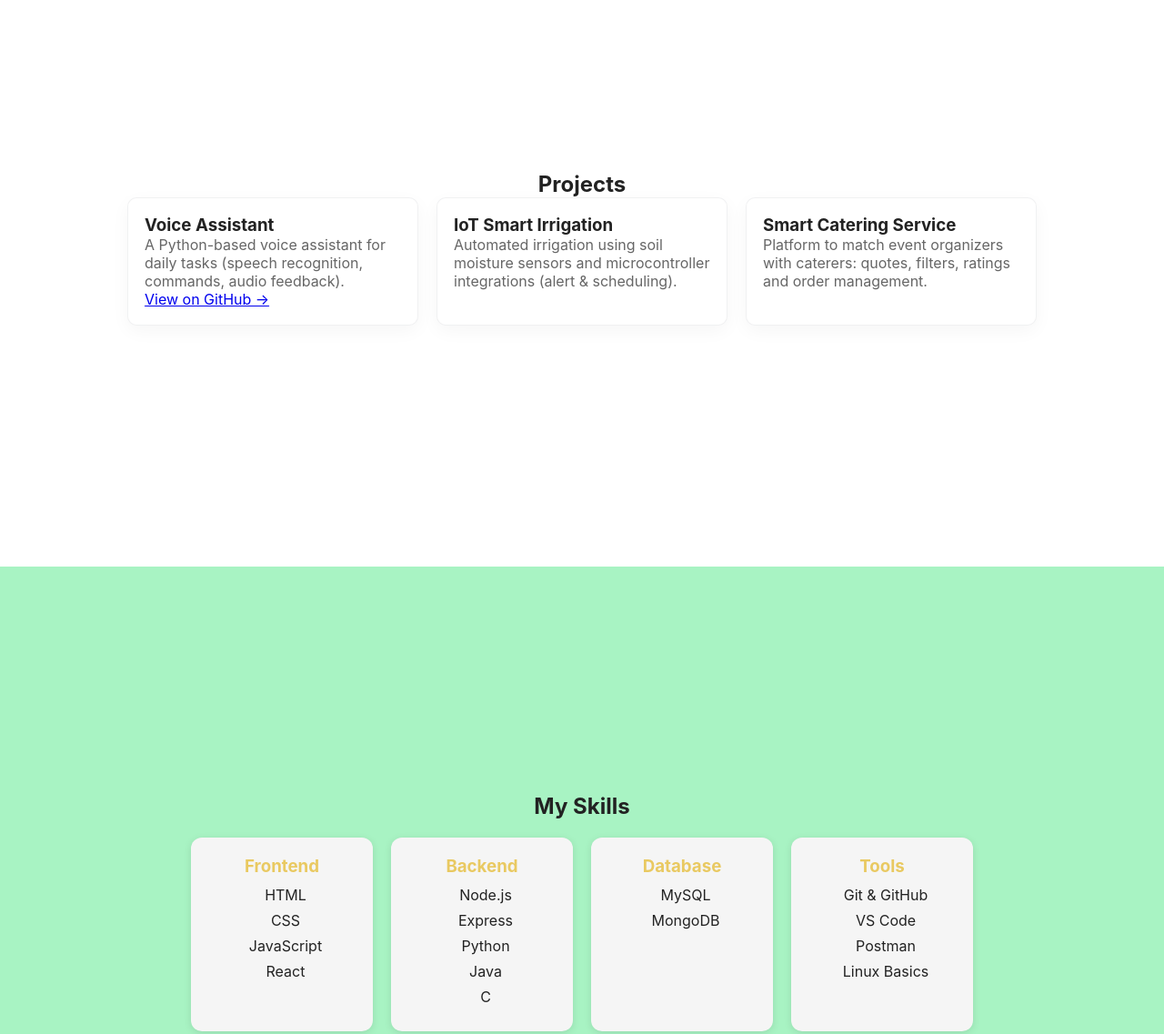
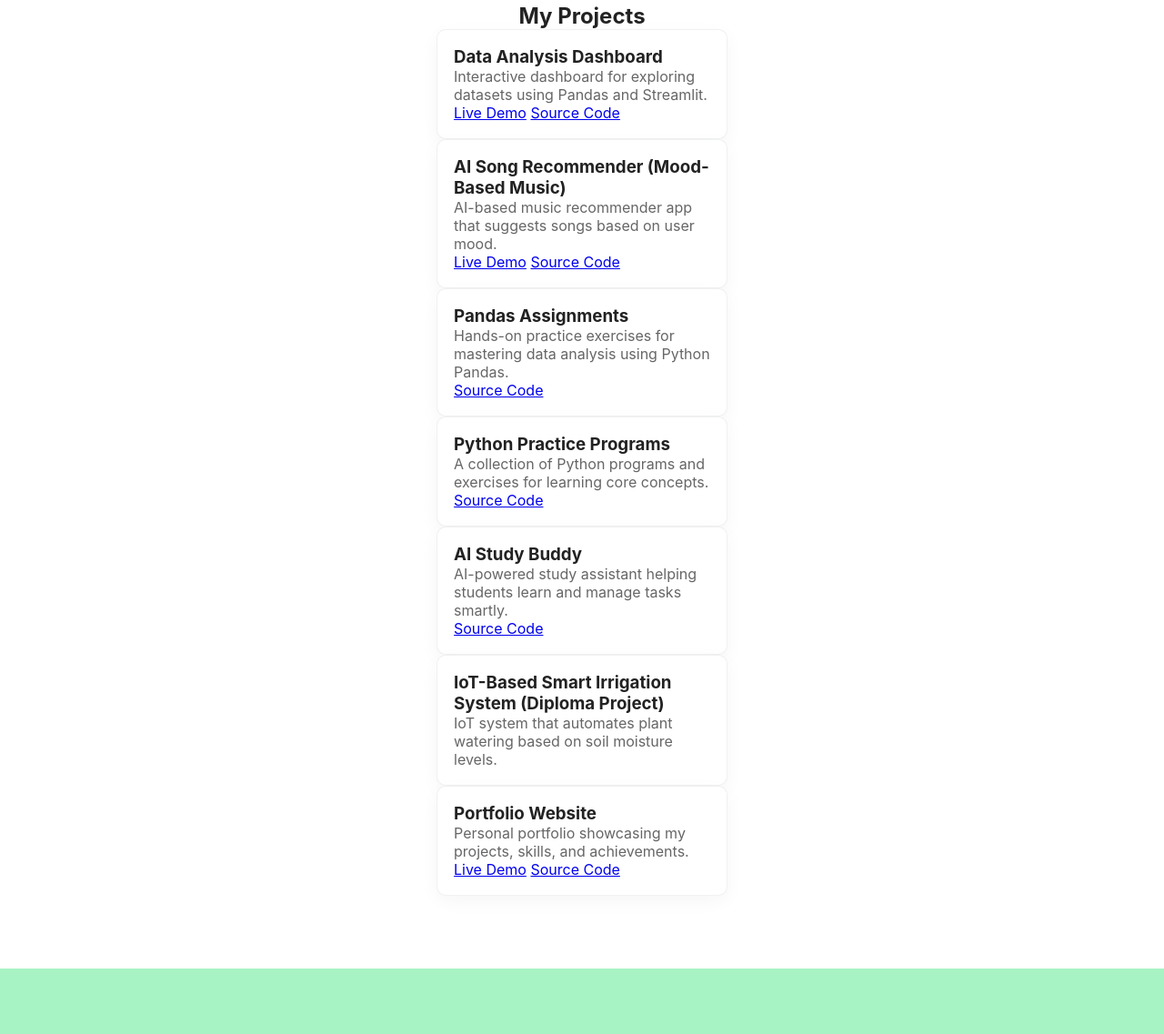
Before and after one commit to Premkumar25-progmmer/portfolio-, a plain HTML site: page index.html in a window 1280 px wide. Shown: the part 1567-2704 px from the top of the page at 91% size. Drawn offline with nearby package versions, Linux system fonts and the light colour scheme.

Commit message:
Revise portfolio website with new projects and layout
Updated the portfolio website to include new projects and improved layout.

```diff
--- a/index.html
+++ b/index.html
@@ -77,26 +77,57 @@
 
 
   <!-- PROJECTS -->
-  <section id="projects" data-aos="zoom-in">
-    <h2>Projects</h2>
-    <div class="projects-grid">
-      <div class="project-card" data-aos="flip-left">
-        <h3>Voice Assistant</h3>
-        <p>A Python-based voice assistant for daily tasks (speech recognition, commands, audio feedback).</p>
-        <a href="https://github.com/Premkumar25-progmmer/voice-assistant" target="_blank">View on GitHub →</a>
-      </div>
+<section id="projects" class="projects">
+  <h2>My Projects</h2>
+  <div class="project-grid">
 
-      <div class="project-card" data-aos="flip-left" data-aos-delay="80">
-        <h3>IoT Smart Irrigation</h3>
-        <p>Automated irrigation using soil moisture sensors and microcontroller integrations (alert & scheduling).</p>
-      </div>
+    <div class="project-card">
+      <h3>Data Analysis Dashboard</h3>
+      <p>Interactive dashboard for exploring datasets using Pandas and Streamlit.</p>
+      <a href="https://dataanalysisbypremkumar.streamlit.app/" target="_blank" class="btn">Live Demo</a>
+      <a href="https://github.com/Premkumar25-progmmer/Data_Analysis_" target="_blank" class="btn">Source Code</a>
+    </div>
 
-      <div class="project-card" data-aos="flip-left" data-aos-delay="160">
-        <h3>Smart Catering Service</h3>
-        <p>Platform to match event organizers with caterers: quotes, filters, ratings and order management.</p>
-      </div>
+    <div class="project-card">
+      <h3>AI Song Recommender (Mood-Based Music)</h3>
+      <p>AI-based music recommender app that suggests songs based on user mood.</p>
+      <a href="https://aisongrecommend.streamlit.app/" target="_blank" class="btn">Live Demo</a>
+      <a href="https://github.com/Premkumar25-progmmer/ai_song_recommender" target="_blank" class="btn">Source Code</a>
     </div>
-  </section>
+
+    <div class="project-card">
+      <h3>Pandas Assignments</h3>
+      <p>Hands-on practice exercises for mastering data analysis using Python Pandas.</p>
+      <a href="https://github.com/Premkumar25-progmmer/PANDASassignments" target="_blank" class="btn">Source Code</a>
+    </div>
+
+    <div class="project-card">
+      <h3>Python Practice Programs</h3>
+      <p>A collection of Python programs and exercises for learning core concepts.</p>
+      <a href="https://github.com/Premkumar25-progmmer/python_practice" target="_blank" class="btn">Source Code</a>
+    </div>
+
+    <div class="project-card">
+      <h3>AI Study Buddy</h3>
+      <p>AI-powered study assistant helping students learn and manage tasks smartly.</p>
+      <a href="https://github.com/Premkumar25-progmmer/AI-Study-Buddy" target="_blank" class="btn">Source Code</a>
+    </div>
+
+    <div class="project-card">
+      <h3>IoT-Based Smart Irrigation System (Diploma Project)</h3>
+      <p>IoT system that automates plant watering based on soil moisture levels.</p>
+    </div>
+
+    <div class="project-card">
+      <h3>Portfolio Website</h3>
+      <p>Personal portfolio showcasing my projects, skills, and achievements.</p>
+      <a href="https://premkumar25-progmmer.github.io/portfolio-/" target="_blank" class="btn">Live Demo</a>
+      <a href="https://github.com/Premkumar25-progmmer/portfolio-" target="_blank" class="btn">Source Code</a>
+    </div>
+
+  </div>
+</section>
+
 
    <!-- Skills Section -->
   <section id="skills" data-aos="zoom-in">
```
